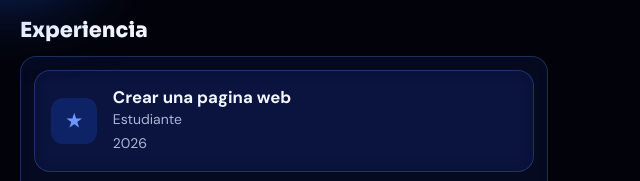
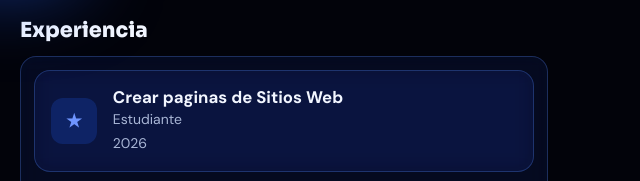
Before and after one commit to same-bot/same-bot.github.io, a plain HTML site: page index.html in a window 1280 px wide. Shown: the part 1221-1402 px from the top of the page, 632-1272 px from the left. Drawn offline with Linux system fonts and the light colour scheme.

Commit message:
Update index.html

```diff
--- a/index.html
+++ b/index.html
@@ -201,7 +201,7 @@ const education = [
   {logo:"C", title:"Fe y Alegrio 38", sub:"Ofimatica", when:"2019 – 2023"}
 ];
 const experience = [
-  {logo:"★", title:"Crear una pagina web", sub:"Estudiante", when:"2026"},
+  {logo:"★", title:"Crear paginas de Sitios Web", sub:"Estudiante", when:"2026"},
   {logo:"◆", title:"Semilleros Gr. N°1 de sistemas", sub:"Miembro", when:"2023 – 2024"}
 ];
 const projects = [
```
